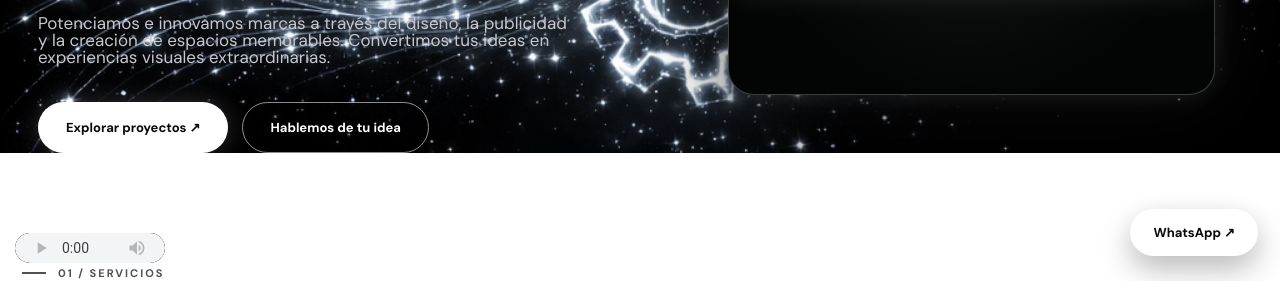
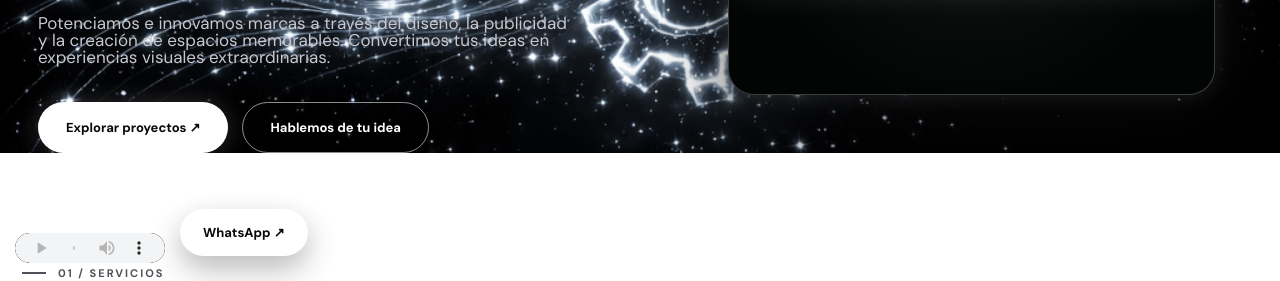
Before and after one commit to romeromateo221-wq/MEDIA.MACHINE, a plain HTML site: page index.html in a window 1280 px wide. Shown: the part 522-803 px from the top of the page. Drawn offline with Linux system fonts and the light colour scheme.

Commit message:
Adjust floating WhatsApp button positioning and styles

```diff
--- a/index.html
+++ b/index.html
@@ -1120,7 +1120,7 @@ FLOATING WHATSAPP
 .floating-whatsapp {
   position: fixed;
   bottom: 22px;
-right: 22px;
+  left: 180px;  /* posición a la izquierda, separada del reproductor */
   z-index: 600;
 
   padding: 15px 23px;
@@ -1137,9 +1137,6 @@ box-shadow:
     0 12px 30px rgba(0,0,0,.3);
 }
 
-.floating-whatsapp:hover {
-box-shadow: 0 0 35px rgba(255,255,255,.4);
-}
 
 /* ==========================================
 SAFE REVEAL ANIMATIONS
```
Lines whose indentation alone changed are shown as unchanged.
